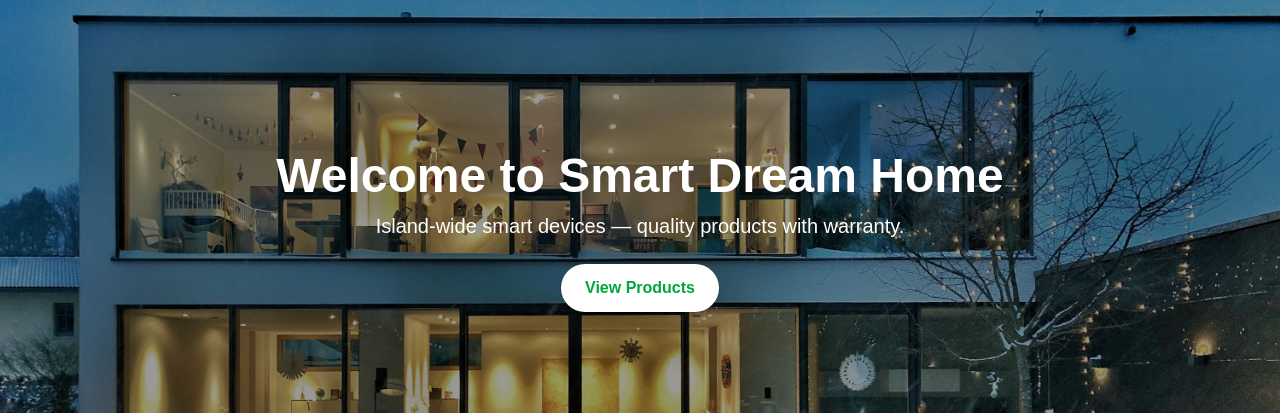
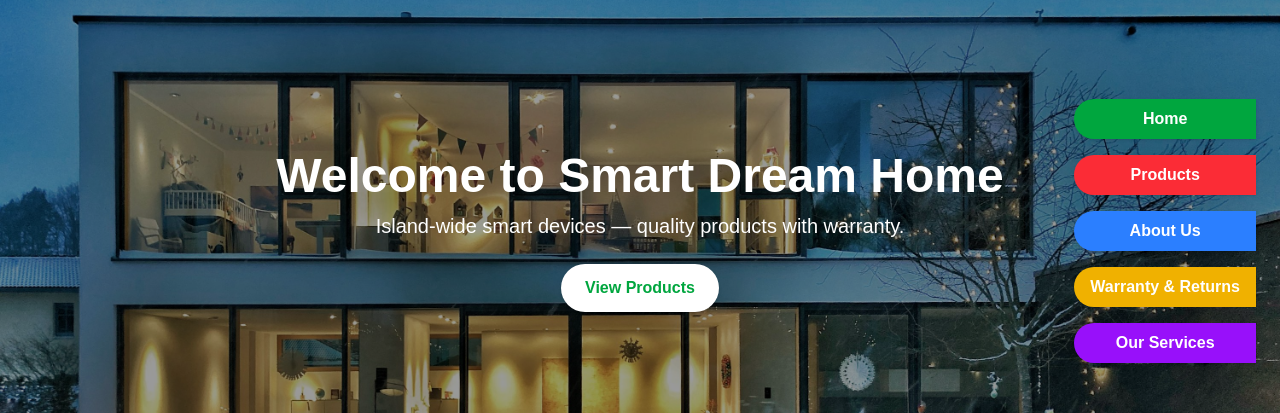
Before and after one commit to codelife123/smart-dream-home-nextjs, a Next.js app: page / in a window 1280 px wide. Shown: the part 168-581 px from the top of the page. Built offline with nearby package versions, Linux system fonts and the light colour scheme.

Commit message:
add nav menu

```diff
--- /dev/null
+++ b/app/components/NavMenus.js
@@ -0,0 +1,62 @@
+"use client";
+
+import { useEffect } from "react";
+
+export default function NavMenus() {
+  useEffect(() => {
+    const mobileBtn = document.getElementById('mobileBtn');
+    const mobileTabs = document.getElementById('mobileTabs');
+    const desktopTabs = document.querySelectorAll('#tabs .tab');
+    const mobTabs = document.querySelectorAll('#mobileTabs .tab');
+    const sections = document.querySelectorAll('section');
+
+    const onMobileToggle = (e) => { e.stopPropagation(); mobileTabs?.classList.toggle('show'); mobileTabs?.classList.toggle('hide'); };
+    mobileBtn?.addEventListener('click', onMobileToggle);
+    const onDocClick = (e) => { if(mobileTabs && mobileTabs.classList.contains('show') && !mobileTabs.contains(e.target) && e.target !== mobileBtn){ mobileTabs.classList.remove('show'); mobileTabs.classList.add('hide'); } };
+    document.addEventListener('click', onDocClick);
+
+    function highlightTabs(){
+      let current='home';
+      sections.forEach(sec=>{ if(window.pageYOffset >= sec.offsetTop - 120) current = sec.id; });
+      desktopTabs.forEach(tab=>{ tab.classList.toggle('tab-active', tab.getAttribute('href') === '#'+current); });
+      mobTabs.forEach(tab=>{ tab.classList.toggle('tab-active', tab.getAttribute('href') === '#'+current); });
+    }
+    window.addEventListener('scroll', highlightTabs);
+    highlightTabs();
+    document.querySelectorAll('#tabs .tab, #mobileTabs .tab').forEach(tab=>{
+      tab.addEventListener('click', e=>{
+        const target = document.querySelector(tab.getAttribute('href'));
+        if(target){ e.preventDefault(); window.scrollTo({ top: target.offsetTop - 60, behavior: 'smooth' }); }
+        if(mobileTabs?.classList.contains('show')){ mobileTabs.classList.remove('show'); mobileTabs.classList.add('hide'); }
+      });
+    });
+
+    return () => {
+      mobileBtn?.removeEventListener('click', onMobileToggle);
+      document.removeEventListener('click', onDocClick);
+      window.removeEventListener('scroll', highlightTabs);
+    };
+  }, []);
+
+  return (
+    <>
+      <div id="tabs" className="hidden md:flex flex-col space-y-4 fixed top-1/3 right-6 z-30">
+        <a href="#home" className="tab bg-green-600 text-white px-4 py-2 rounded-l-full font-bold text-center shadow">Home</a>
+        <a href="#products" className="tab bg-red-500 text-white px-4 py-2 rounded-l-full font-bold text-center shadow">Products</a>
+        <a href="#about" className="tab bg-blue-500 text-white px-4 py-2 rounded-l-full font-bold text-center shadow">About Us</a>
+        <a href="#warranty" className="tab bg-yellow-500 text-white px-4 py-2 rounded-l-full font-bold text-center shadow">Warranty & Returns</a>
+        <a href="#services" className="tab bg-purple-600 text-white px-4 py-2 rounded-l-full font-bold text-center shadow">Our Services</a>
+      </div>
+      <div className="md:hidden fixed bottom-4 right-4 z-50">
+        <button id="mobileBtn" className="bg-green-600 text-white p-3 rounded-full shadow-lg focus:outline-none">☰</button>
+        <div id="mobileTabs" className="hide bg-white rounded-xl shadow-lg p-2 mt-2">
+          <a href="#home" className="tab bg-green-600 text-white px-4 py-2 rounded-lg text-center shadow mb-2">Home</a>
+          <a href="#products" className="tab bg-red-500 text-white px-4 py-2 rounded-lg text-center shadow mb-2">Products</a>
+          <a href="#about" className="tab bg-blue-500 text-white px-4 py-2 rounded-lg text-center shadow mb-2">About Us</a>
+          <a href="#warranty" className="tab bg-yellow-500 text-white px-4 py-2 rounded-lg text-center shadow mb-2">Warranty & Returns</a>
+          <a href="#services" className="tab bg-purple-600 text-white px-4 py-2 rounded-lg text-center shadow">Our Services</a>
+        </div>
+      </div>
+    </>
+  );
+}
```
